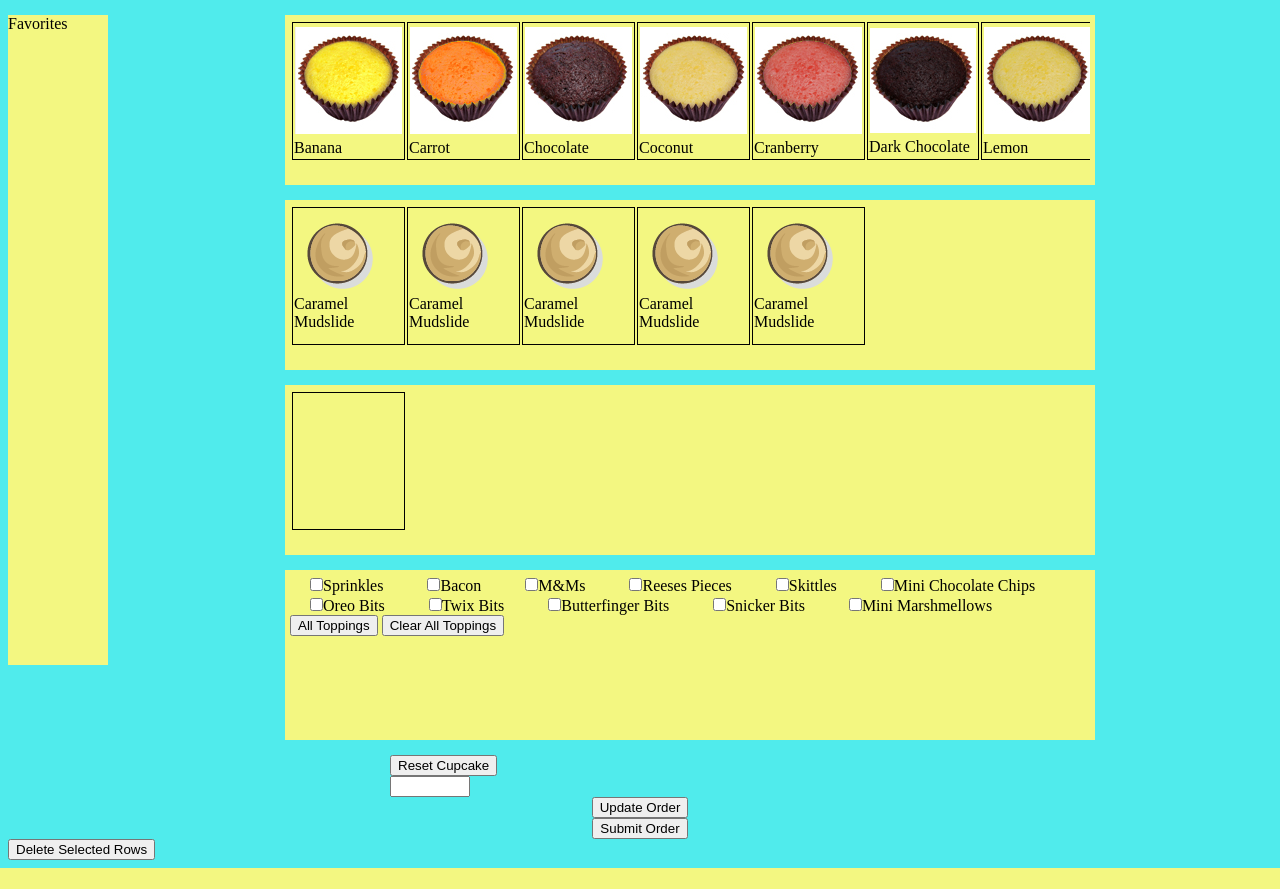
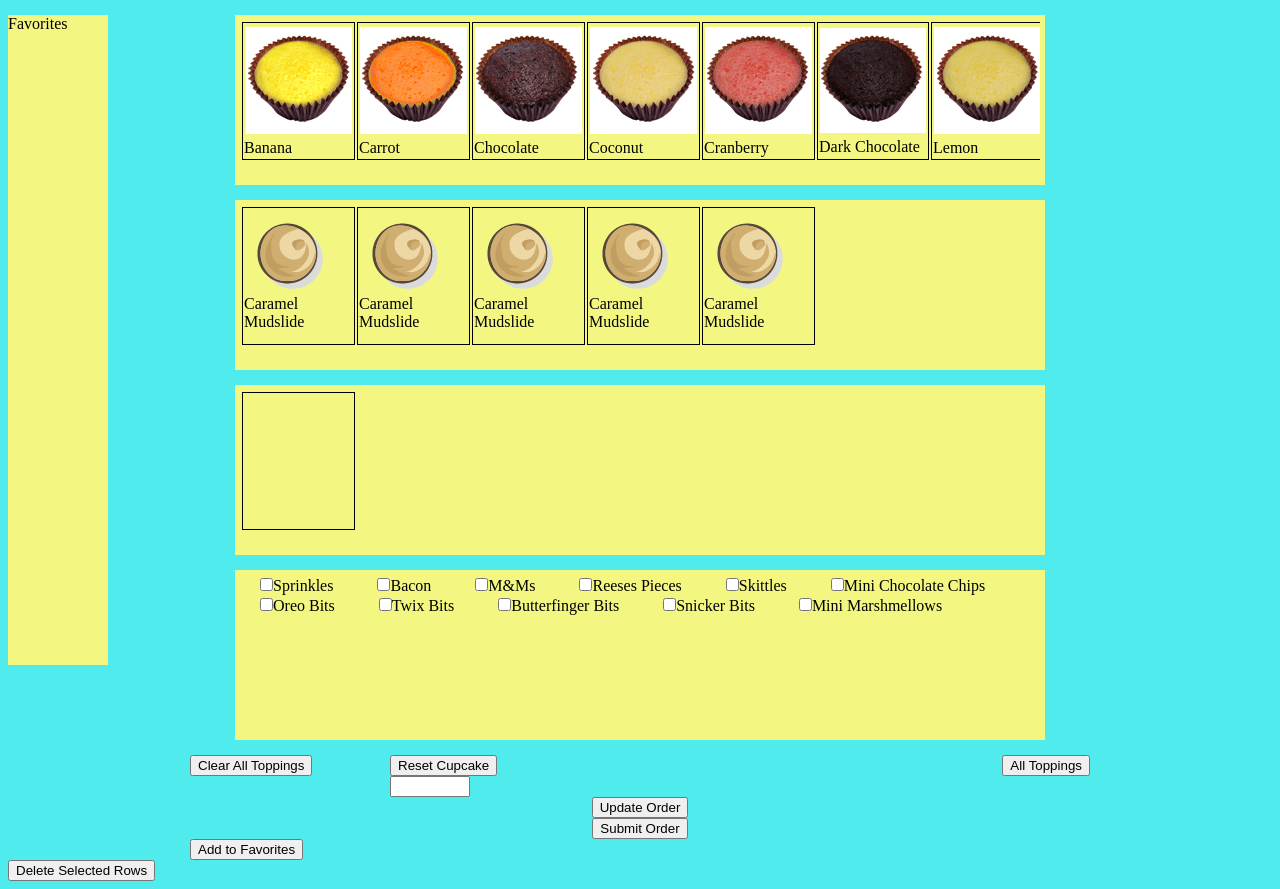
Before and after one commit to Sunken-City/Kustom-Kupcake, a PHP site: page /cupcakeordering.html in a window 1280 px wide. Before the commit the page ends 868 px from the top, so only its background shows below. Run offline with PHP 8.4, Linux system fonts and the light colour scheme; data comes from the database, SQL or seed files in the repository; data that the repository does not hold is empty; some libraries are stand-ins or nearby versions.

Commit message:
Added some updates to Cupcakeordering

```diff
--- a/CCAnalytics.html
+++ b/CCAnalytics.html
@@ -21,12 +21,12 @@
 	</div>
 	<div class="graphs">
 		<canvas id="ToppingPieG" width="400" height="400"></canvas>
-		<p>Cupcake Toppings</p>
+		<p>Cupcake Frosting</p>
 	</div>
 	<div class="graphs" id="BarGraph">
 
 		<canvas id="FrostingBarG" width="400" height="400"></canvas>
-		<p>Cupcake Frosting</p>
+		<p>Cupcake Toppings</p>
 	</div>
 
 </body>
--- a/css/mainStyle.css
+++ b/css/mainStyle.css
@@ -82,6 +82,14 @@ h2{
     margin-left:auto;
 }
 
+#OptionsHolder {
+    width:900px;
+    position:relative;
+    margin:0px;
+    margin-left:auto;
+    margin-right:auto;
+}
+
 .td{
 	padding:3px
 }
@@ -133,7 +141,12 @@ img {
     background-color:#F3F781;
 }
 
-
+#checkAll{
+    float:right;
+}
+#uncheckAll{
+    float:left;
+}
 .graphs {
 
     width:400px;
--- a/cupcakeordering.html
+++ b/cupcakeordering.html
@@ -76,14 +76,14 @@
 			<span><input type="checkbox" name = "butterfinger bits" value="Butterfinger Bits">Butterfinger Bits</span>
 			<span><input type="checkbox" name = "snickers bits" value="Snicker Bits">Snicker Bits</span>
 			<span><input type="checkbox" name = "mini marshmellows" value="Mini Marshmellows">Mini Marshmellows</span>
-
+		</div>
 			<input type = "button" id="checkAll" name="CheckAll" value="All Toppings"
 			onClick="checkAll(document.all)">
 
 			<input type ="button" id="uncheckAll" name="UncheckAll" value = "Clear All Toppings"
 			onClick="uncheckAll (document.all)">
-			<br>
-		</div>
+
+
 
 		<div id="cupcakeOptions">
 			<input type ="button" id = "resetCupcake" name="ResetCupcake" value="Reset Cupcake">
@@ -97,6 +97,9 @@
 		<div>
 			<input type="submit" id="submitOrder" name="analyticsSubmit" value = "Submit Order">
 		</div>
+   		<div>
+			<input type="submit" id="addFavs" name="addToFavorites" value = "Add to Favorites">
+		</div>
 	</div>
 
 		<div id="shoppingCart">
```
Also changed, not shown: js/CCgrapher.js (+3 -7 lines), 1 other file.
